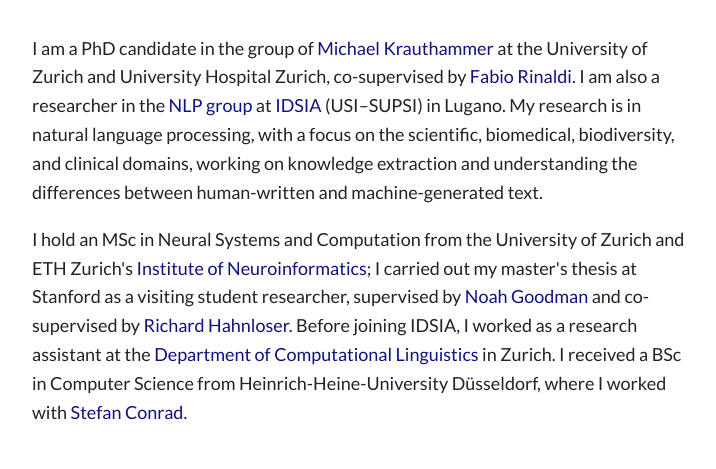
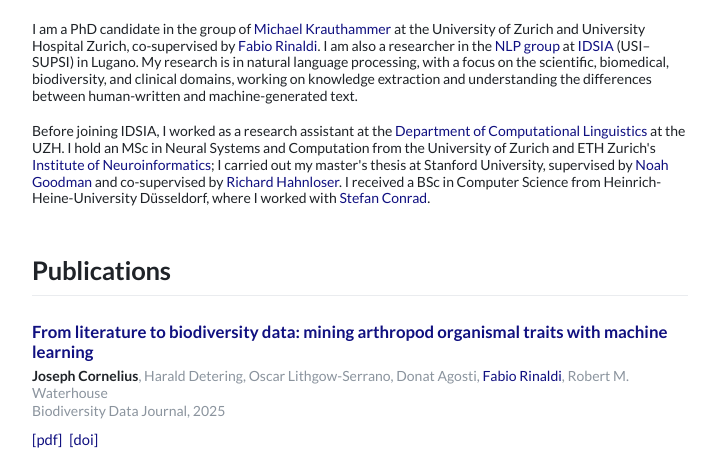
Before and after one commit to coree/coree.github.io, a plain HTML site: page index.html in a window 1280 px wide. Shown: the part 330-799 px from the top of the page, without its empty margins (280-996 px from the left). Drawn offline with Linux system fonts and the light colour scheme.

Commit message:
Update index.html

```diff
--- a/index.html
+++ b/index.html
@@ -31,8 +31,8 @@
     color: var(--ink);
     font-family: 'Lato', -apple-system, BlinkMacSystemFont, "Segoe UI", Roboto,
                  Helvetica, Arial, sans-serif;
-    font-size: 18px;
-    line-height: 1.6;
+    font-size: 14px;
+    line-height: 1.2;
     -webkit-font-smoothing: antialiased;
     text-rendering: optimizeLegibility;
   }
@@ -173,14 +173,13 @@
       <a href="https://www.idsia.ch/">IDSIA</a> (USI–SUPSI) in Lugano. My research is in natural language processing, with a focus on the scientific, biomedical, biodiversity, and clinical domains, working on knowledge extraction and understanding the differences between human-written and machine-generated text.
     </p>
     <p>
-      I hold an MSc in Neural Systems and Computation from the University of Zurich and
+      Before joining IDSIA, I worked as a research assistant at the
+      <a href="https://www.cl.uzh.ch/">Department of Computational Linguistics</a> at the UZH. I hold an MSc in Neural Systems and Computation from the University of Zurich and
       ETH Zurich's <a href="https://www.ini.uzh.ch/">Institute of Neuroinformatics</a>;
-      I carried out my master's thesis at Stanford as a visiting student researcher,
+      I carried out my master's thesis at Stanford University,
       supervised by <a href="https://cocolab.stanford.edu/">Noah Goodman</a> and
       co-supervised by <a href="https://ee.ethz.ch/de/departement/professoren/professoren-kontaktdetails/person-detail.NTI3MDk=.TGlzdC80MTEsMTA1ODA0MjU5.html">Richard Hahnloser</a>.
-      Before joining IDSIA, I worked as a research assistant at the
-      <a href="https://www.cl.uzh.ch/">Department of Computational Linguistics</a> in
-      Zurich. I received a BSc in Computer Science from Heinrich-Heine-University
+       I received a BSc in Computer Science from Heinrich-Heine-University
       Düsseldorf, where I worked with <a href="https://dbs.cs.uni-duesseldorf.de/">Stefan Conrad</a>.
     </p>
   </section>
```
